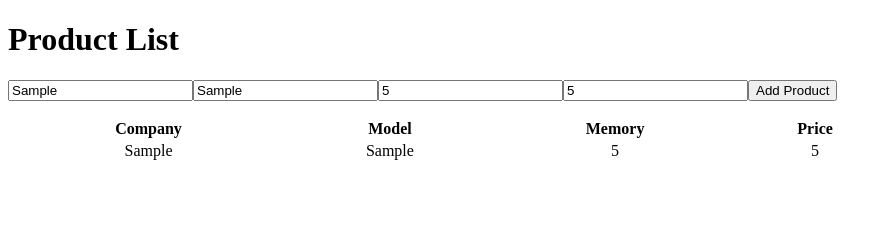
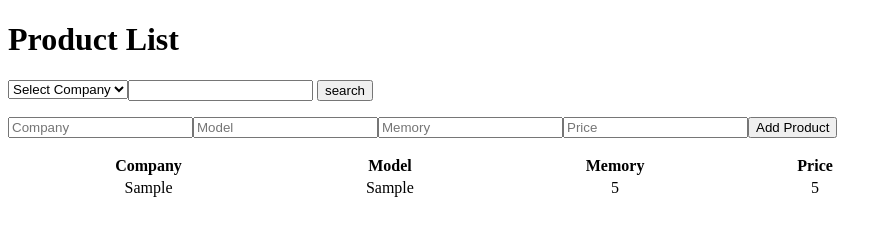
Before and after one commit to saurabhcedcoss/jsarrayassignment, a plain HTML site: page src/index.html in a window 1280 px wide. Both pictures are taken after typing "Sample", "Sample", "5", "5" into the empty fields and a click on the button "Add Product". Shown: the whole page, without its empty margins (0-892 px from the left). Drawn offline with Linux system fonts and the light colour scheme.

Commit message:
search company and model added

```diff
--- a/src/index.html
+++ b/src/index.html
@@ -10,6 +10,22 @@
     <!-- Create a javscript array to store the information of products given in
         the attachment and display them on a HTML page -->
     <h1>Product List</h1>
+    <!-- Add a dropdown and a textbox with search button to search and display the product according to the attachment. -->
+
+    <div style="display: flex">
+      <div name="prsearch" id="prcompany">
+        <!-- populate searchbox according to companies present -->
+      </div>
+      <div id="prsearchwithcompany" style="display: none">
+        <div style="display: inline" id="productsearch"></div>
+        <div style="display: inline">
+          <button onclick="filtercompany()">search</button>
+        </div>
+        <div style="display: inline"><button id="showall" onclick="showall()" style="display:none;">Show All</button></div>
+      </div>
+    </div>
+    <p id="search_productlist" style="text-align: center"></p>
+    <!-- product entry fields -->
     <div style="display: flex">
       <input type="text" id="company" placeholder="Company" />
       <input type="text" id="model" placeholder="Model" />
@@ -17,7 +33,8 @@
       <input type="number" id="price" placeholder="Price" />
       <button onclick="addproduct()">Add Product</button>
     </div>
-    <p id="productlist" style="text-align: center;"></p>
+    <!-- product table -->
+    <p id="productlist" style="text-align: center"></p>
   </body>
   <script src="./js/script.js"></script>
 </html>
--- a/src/js/script.js
+++ b/src/js/script.js
@@ -8,10 +8,15 @@ function addproduct() {
     memory: document.getElementById("memory").value,
     price: document.getElementById("price").value,
   });
+  console.log(products);
+  document.getElementById("company").value = "";
+  document.getElementById("model").value = "";
+  document.getElementById("memory").value = "";
+  document.getElementById("price").value = "";
   let product_table =
     "<table width='70%'><tr><th>Company</th><th>Model</th><th>Memory</th><th>Price</th></tr>";
   for (var i = 0; i < products.length; i++) {
-    product_table += "<tr>";
+    product_table += "<tr  style='border-bottom:1px grey solid;'>";
     product_table += "<td>" + products[i].company + "</td>";
     product_table += "<td>" + products[i].model + "</td>";
     product_table += "<td>" + products[i].memory + "</td>";
@@ -20,4 +25,55 @@ function addproduct() {
   }
   product_table += "</table>";
   document.getElementById("productlist").innerHTML = product_table;
+  /*Add a dropdown and a textbox with search button to search and display the
+product according to the attachment.*/
+  let prsearchcompany =
+    "<select id='selected_compnay'><option>Select Company</option>";
+  for (var j = 0; j < products.length; j++) {
+    prsearchcompany +=
+      "<option value='" +
+      products[j].company +
+      "'>" +
+      products[j].company +
+      "</option>";
+  }
+  prsearchcompany += "</select>";
+  /*allow only available product to type in textbox*/
+  let productsearch =
+    "<input list='availprods' id = 'searchmodel'><datalist id='availprods'>";
+  for (var k = 0; k < products.length; k++) {
+    productsearch += "<option value='" + products[k].model + "'/>";
+  }
+  productsearch += "</datalist>";
+  document.getElementById("prcompany").innerHTML = prsearchcompany;
+  document.getElementById("productsearch").innerHTML = productsearch;
+  document.getElementById("prsearchwithcompany").style.display = "";
 }
+function filtercompany() {
+  let srchcomp = document.getElementById("selected_compnay").value;
+  let srchmodel = document.getElementById("searchmodel").value;
+  console.log(srchmodel);
+  const results = products.filter((element) => {
+    return element.company === srchcomp && element.model === srchmodel;
+  });
+  let product_search_table =
+    "<table width='70%'><tr><th>Company</th><th>Model</th><th>Memory</th><th>Price</th></tr>";
+  for (var i = 0; i < results.length; i++) {
+    product_search_table += "<tr  style='border-bottom:1px grey solid;'>";
+    product_search_table += "<td>" + results[i].company + "</td>";
+    product_search_table += "<td>" + results[i].model + "</td>";
+    product_search_table += "<td>" + results[i].memory + "</td>";
+    product_search_table += "<td>" + results[i].price + "</td>";
+    product_search_table += "</tr>";
+  }
+  product_search_table += "</table>";
+  document.getElementById("search_productlist").innerHTML =
+    product_search_table;
+  document.getElementById("productlist").style.display = "none";
+  document.getElementById("showall").style.display = "";
+}
+function showall() {
+  document.getElementById("productlist").style.display = "";
+  document.getElementById("search_productlist").style.display = "none";
+  document.getElementById("showall").style.display = "none";
+}
```
